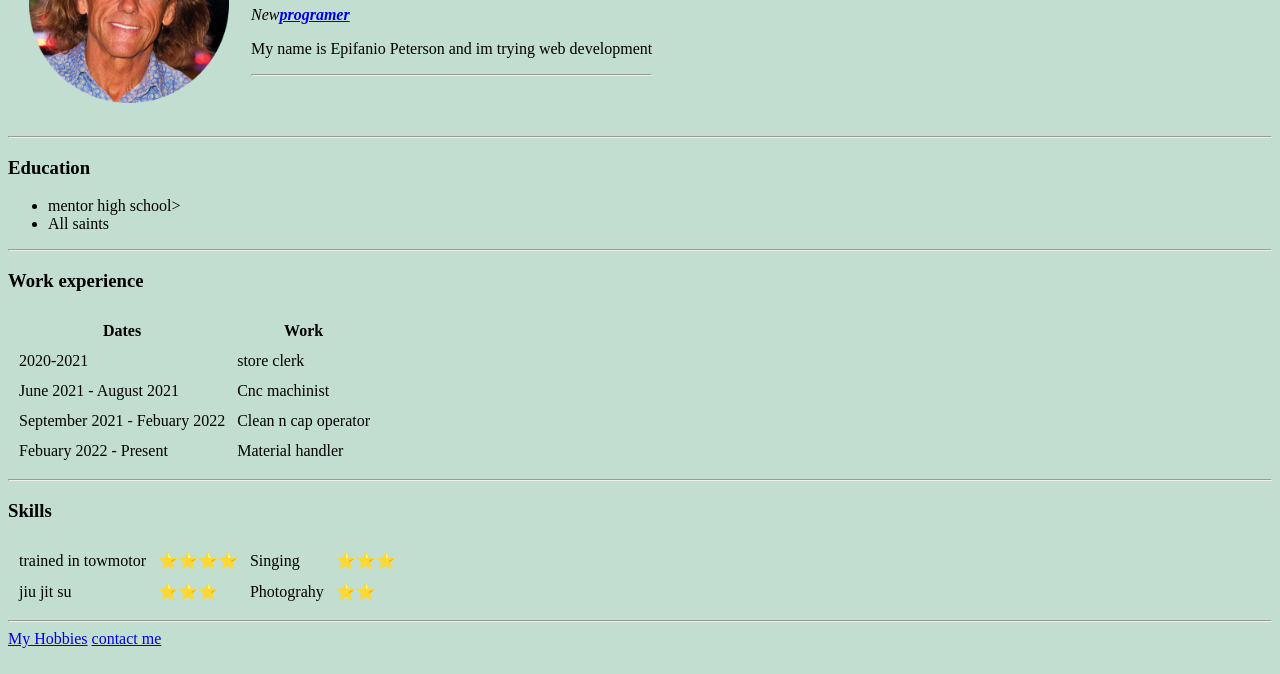
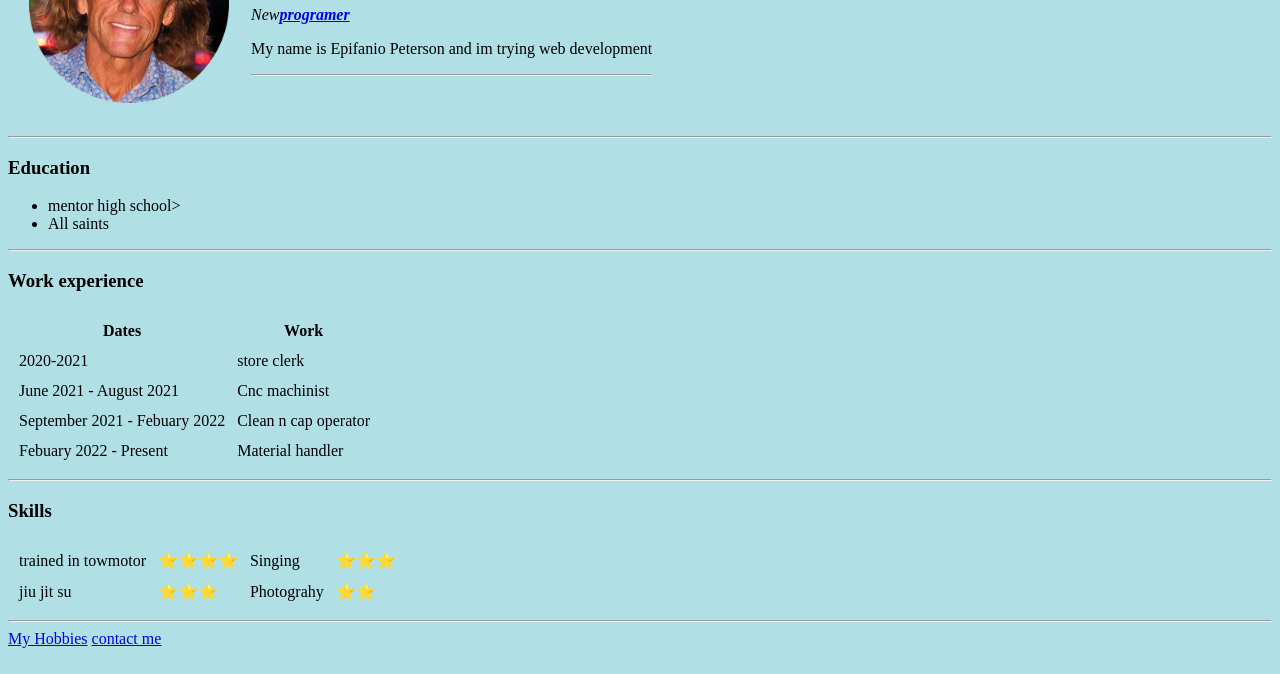
Before and after one commit to Dark-Archer4587/Bruh, a plain HTML site: page index.html in a window 1280 px wide. Shown: the part 126-800 px from the top of the page. Drawn offline with Linux system fonts and the light colour scheme.

Commit message:
Update index.html

```diff
--- a/index.html
+++ b/index.html
@@ -6,7 +6,7 @@
   <title>Epifanio's Personal Site</title>
 </head>
 
-<body style="background-color:#C2DED1";>
+<body style="background-color:#b0e0e6";>
   <table cellspacing="20">
     <tr>
       <td><img src="images/Bryan_Peterson1-modified.png" alt="Doppleganger" width="200px"></td>
```
